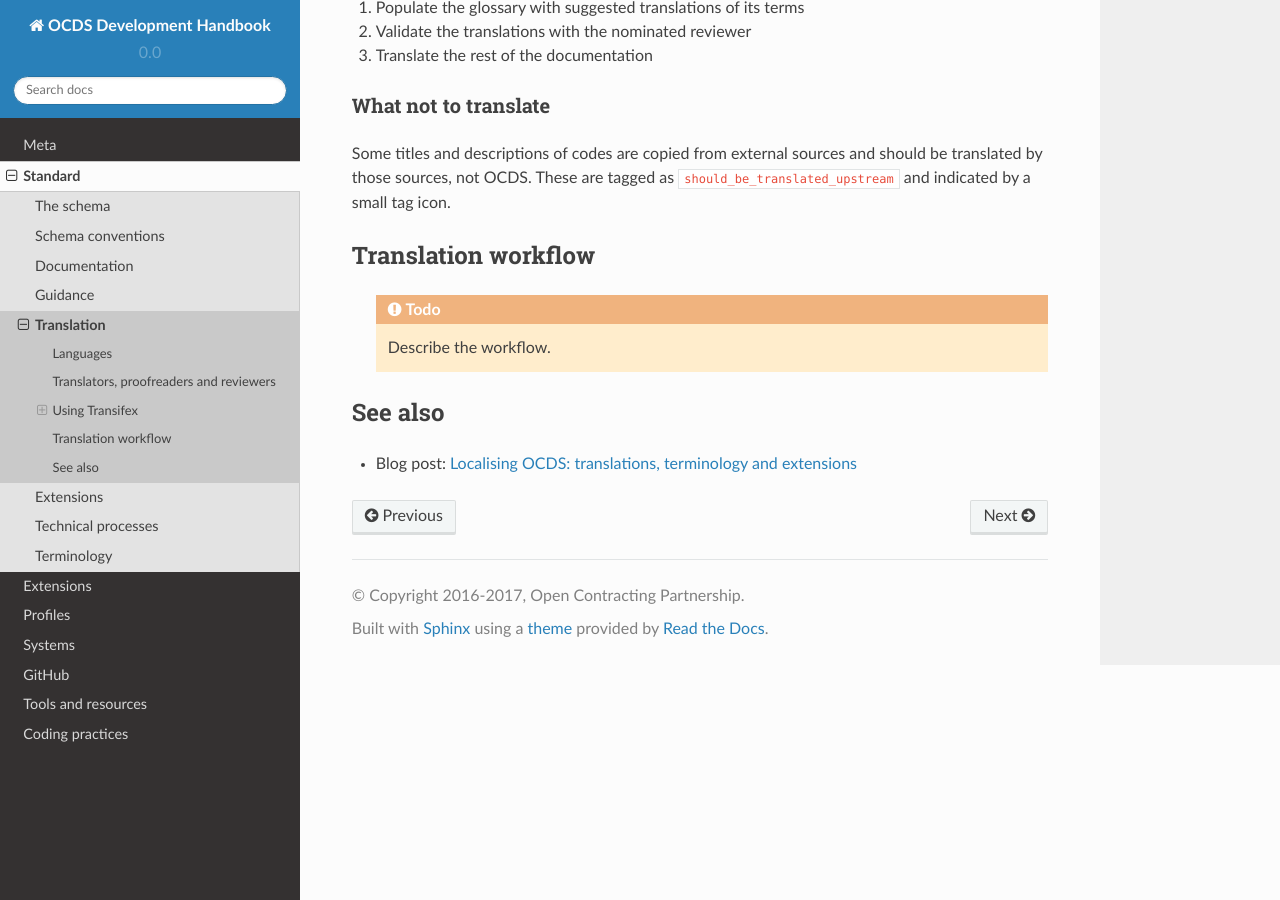
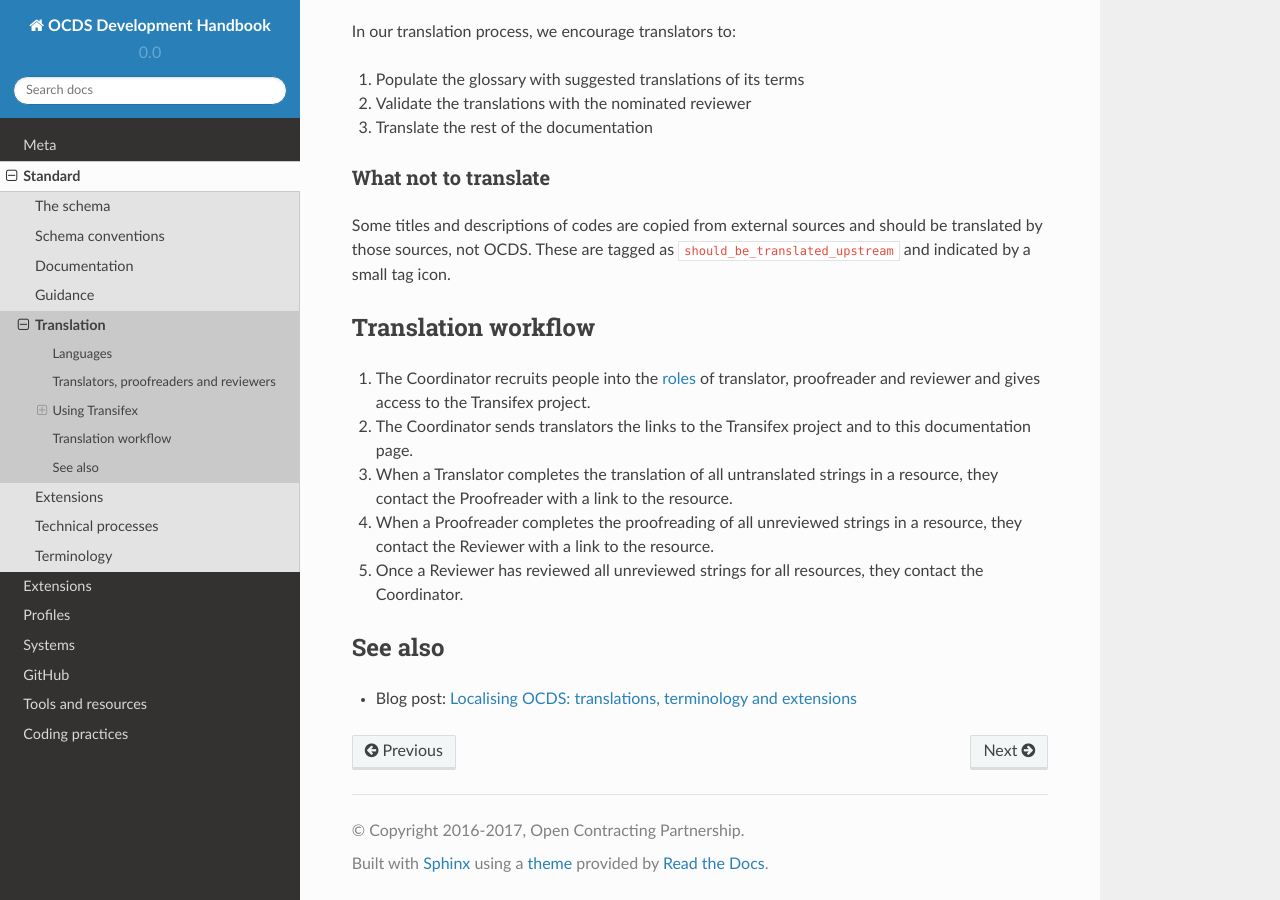
Before and after one commit to open-contracting/standard-development-handbook, a Sphinx documentation site: the page built from docs/standard/translation.md, in a window 1280 px wide and 900 px high, scrolled down 3036 px. Built offline with Sphinx 7.4.7 and the Read the Docs theme 2.0.0, drawn with Linux system fonts in a browser that asks for light colours; some of the changed text lies outside the part shown.

Commit message:
Add translation workflow and refer to it from deployment steps

````diff
--- a/docs/standard/translation.md
+++ b/docs/standard/translation.md
@@ -25,6 +25,8 @@ Translators, proofreaders and reviewers have excellent writing skills (spelling
 **Proofreaders** proofread the translation and focus on the quality of the writing: spelling, grammar, punctuation. They normally don't need to look at the source content.
 
 **Reviewers** review the translation to ensure it is functional. A functional translation enables the reader to access the same information and perform the same tasks as the source document would. Reviewers are specialists of the domains at hand (public contracting and data) and focus on the clarity of the phrasing and the good usage of the terminology.
+
+Candidates for these roles are stored in a spreadsheet named "Roles in OCP translation and terminology processes" and in the CRM as contacts tagged "translator".
 
 ## Using Transifex
 
@@ -101,10 +103,11 @@ Some titles and descriptions of codes are copied from external sources and shoul
 
 ## Translation workflow
 
-```eval_rst
-  .. todo::
-    Describe the workflow.
-```
+1. The Coordinator recruits people into the [roles](#translators-proofreaders-and-reviewers) of translator, proofreader and reviewer and gives access to the Transifex project.
+1. The Coordinator sends translators the links to the Transifex project and to this documentation page.
+1. When a Translator completes the translation of all untranslated strings in a resource, they contact the Proofreader with a link to the resource.
+1. When a Proofreader completes the proofreading of all unreviewed strings in a resource, they contact the Reviewer with a link to the resource.
+1. Once a Reviewer has reviewed all unreviewed strings for all resources, they contact the Coordinator.
 
 ## See also
 
````
Also changed, not shown: docs/standard/technical/deployment.md (+4 -3 lines).
